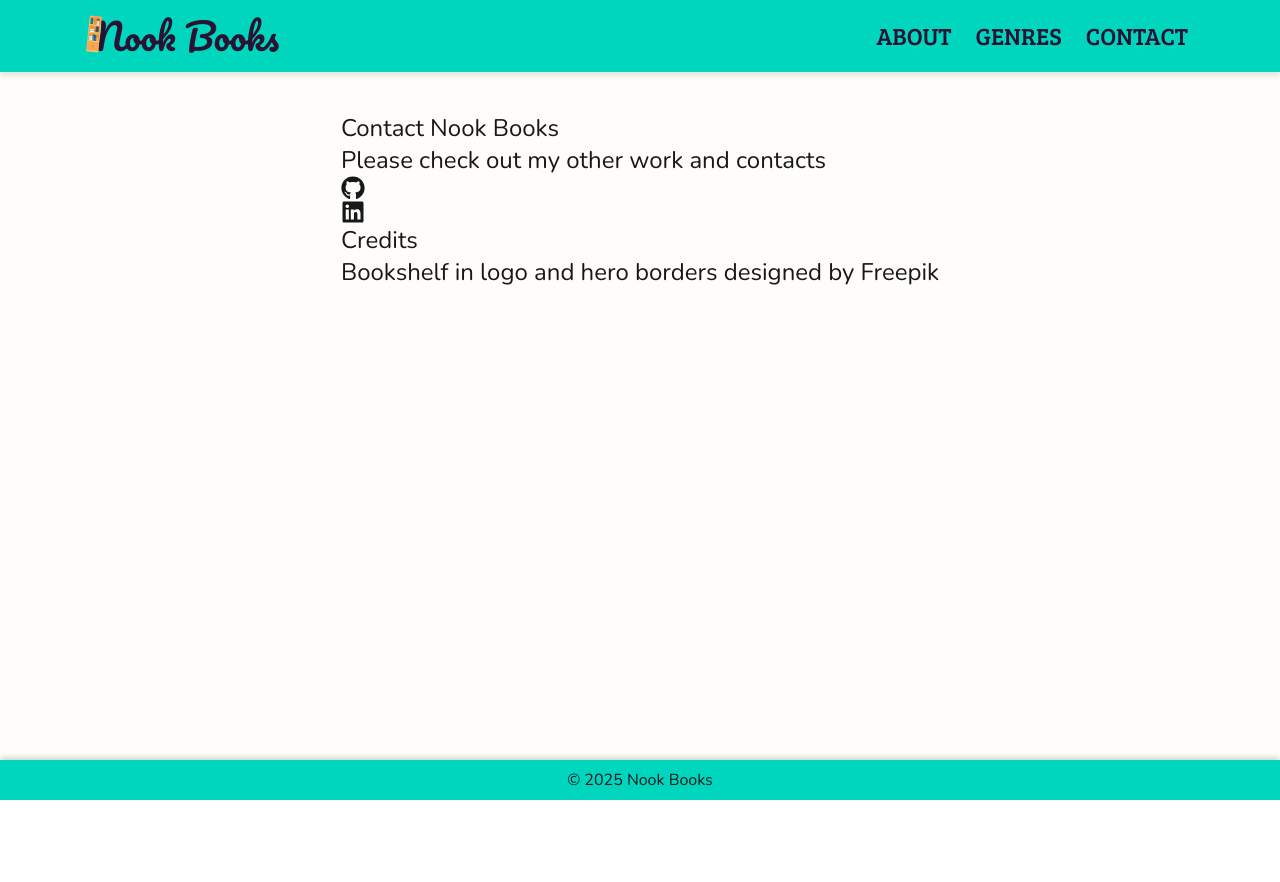
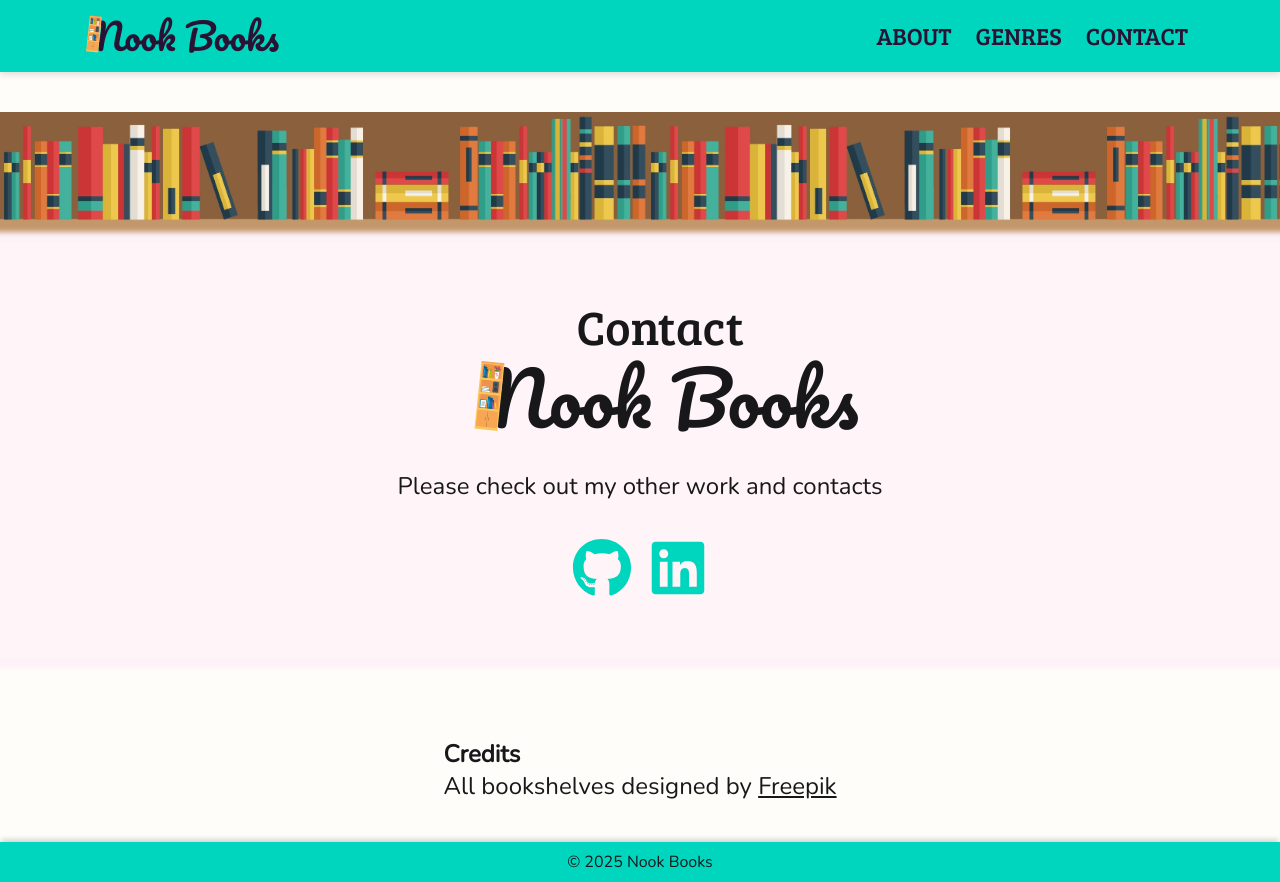
Before and after one commit to MinoshkaBocarro/nook-books, a Next.js app: page /contact in a window 1280 px wide. Before the commit the page ends 800 px from the top, so only its background shows below. Built offline with nearby package versions, Linux system fonts and the light colour scheme; no server answers.

Commit message:
Update and style ContactPage

```diff
--- a/src/components/common/placement/HeroSection.jsx
+++ b/src/components/common/placement/HeroSection.jsx
@@ -1,7 +1,7 @@
 import Image from "next/image";
 import NBButtonLink from "../util/NBButtonLink";
 
-function HeroSection({ title, subtitle, buttonContent, buttonPath }) {
+function HeroSection({ title, subtitle, buttonContent, buttonPath, children }) {
 	return (
 		<div>
 			<div
@@ -30,6 +30,7 @@ function HeroSection({ title, subtitle, buttonContent, buttonPath }) {
 						{buttonContent}
 					</NBButtonLink>
 				)}
+				{children}
 			</div>
 		</div>
 	);
--- a/src/pages/contact.jsx
+++ b/src/pages/contact.jsx
@@ -1,12 +1,20 @@
+import Container from "@/components/common/placement/Container";
+import HeroSection from "@/components/common/placement/HeroSection";
 import { FaGithub } from "react-icons/fa";
 import { FaLinkedin } from "react-icons/fa";
 
 function ContactPage() {
 	return (
 		<>
-			<h1>Contact Nook Books</h1>
-			<p>Please check out my other work and contacts</p>
-			<a href="https://github.com/MinoshkaBocarro" target="_blank">
+			<HeroSection
+				title="Contact"
+				subtitle="Please check out my other work and contacts"
+			>
+				<div className="flex **:text-6xl **:text-prime gap-4">
+					<a
+						href="https://github.com/MinoshkaBocarro"
+						target="_blank"
+					>
 						<FaGithub />
 					</a>
 					<a
@@ -15,11 +23,19 @@ function ContactPage() {
 					>
 						<FaLinkedin />
 					</a>
-			<h2>Credits</h2>
+				</div>
+			</HeroSection>
+			<Container>
+				<div className="flex flex-col">
+					<h2 className="font-bold text-heading">Credits</h2>
 					<p>
-				Bookshelf in logo and hero borders designed by
-				<a href="https://www.freepik.com"> Freepik</a>
+						<span>All bookshelves designed by </span>
+						<a href="https://www.freepik.com" className="link">
+							Freepik
+						</a>
 					</p>
+				</div>
+			</Container>
 		</>
 	);
 }
```
Lines whose indentation alone changed are shown as unchanged.
